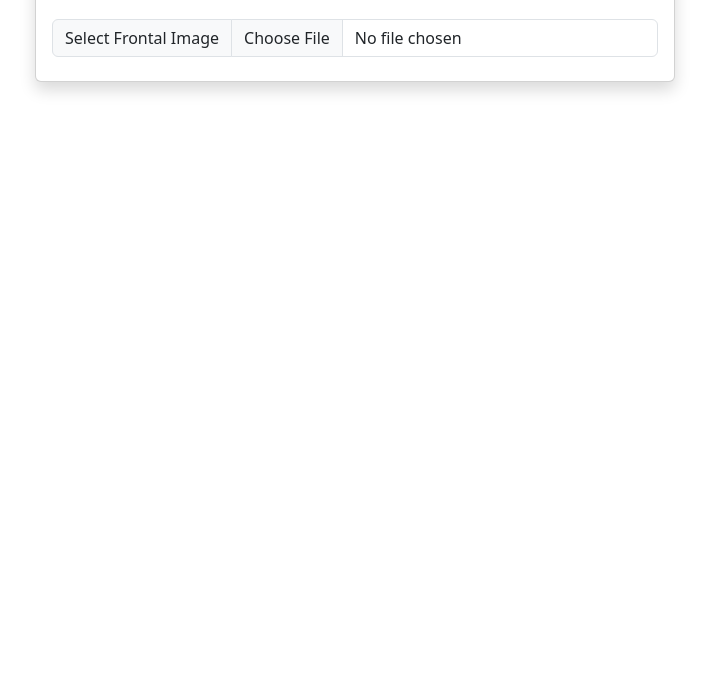
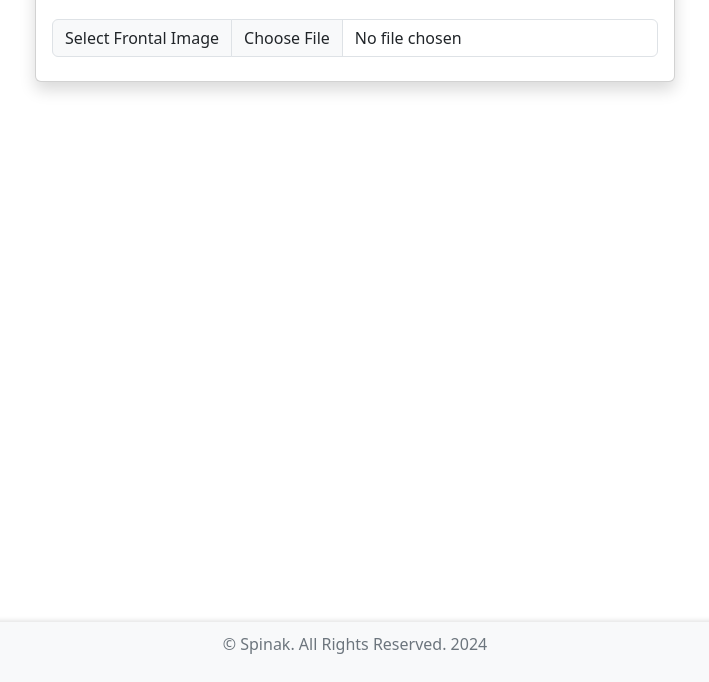
Before and after one commit to Tanushree227/canvasPractise, a plain HTML site: page index.html in a window 1280 px wide. Shown: the part 118-800 px from the top of the page, without its empty margins (285-994 px from the left). Drawn offline with nearby package versions, Linux system fonts and the light colour scheme.

Commit message:
added footer

```diff
--- a/index.html
+++ b/index.html
@@ -4,22 +4,42 @@
     <meta charset="UTF-8">
     <meta name="viewport" content="width=device-width, initial-scale=1.0">
     <title>Spinak</title>
-<link href="https://cdn.jsdelivr.net/npm/bootstrap@5.3.2/dist/css/bootstrap.min.css" rel="stylesheet" integrity="sha384-T3c6CoIi6uLrA9TneNEoa7RxnatzjcDSCmG1MXxSR1GAsXEV/Dwwykc2MPK8M2HN" crossorigin="anonymous"/>
 
+    <link href="https://cdn.jsdelivr.net/npm/bootstrap@5.3.2/dist/css/bootstrap.min.css" rel="stylesheet"
+          integrity="sha384-T3c6CoIi6uLrA9TneNEoa7RxnatzjcDSCmG1MXxSR1GAsXEV/Dwwykc2MPK8M2HN" crossorigin="anonymous"/>
+    <style>
+        footer {
+                background-color: #f8f9fa;
+                color: #6c757d;
+                text-align: center;
+                padding: 10px 0;
+                width: 100%;
+                position: fixed;
+                bottom: 0;
+                 box-shadow: 0 -2px 4px rgba(0, 0, 0, 0.1);
+            }
+    </style>
 </head>
 <body>
 <div>
     <div class="card w-50 mx-auto my-5 shadow align-center">
         <h1 class="mt-3 mx-5 text-center">Welcome to Spinak</h1>
         <div class="input-group mb-2 card-body">
-                <label class="input-group-text" for="frontalImage">Select Frontal Image</label>
+            <label class="input-group-text" for="fileInput">Select Frontal Image</label>
             <input name="img" type="file" class="form-control" id="fileInput" accept="image/*"/>
         </div>
     </div>
     <canvas class="z-1 position-absolute align-center" id="canvas"></canvas>
 </div>
 
+<footer>
+    <div class="container">
+        <p>&copy; Spinak. All Rights Reserved. <span id="currentYear"></span></p>
+    </div>
+</footer>
+
 <script>
+
     document.addEventListener("DOMContentLoaded", function() {
    const fileInput = document.getElementById('fileInput');
    const canvas = document.getElementById('canvas');
@@ -86,8 +106,13 @@ document.addEventListener("DOMContentLoaded", function() {
 
    canvas.addEventListener('click', draw);
 });
+    document.getElementById('currentYear').textContent = new Date().getFullYear();
 </script>
-<script src="https://cdn.jsdelivr.net/npm/@popperjs/core@2.11.8/dist/umd/popper.min.js" integrity="sha384-I7E8VVD/ismYTF4hNIPjVp/Zjvgyol6VFvRkX/vR+Vc4jQkC+hVqc2pM8ODewa9r" crossorigin="anonymous"></script>
-<script src="https://cdn.jsdelivr.net/npm/bootstrap@5.3.2/dist/js/bootstrap.min.js" integrity="sha384-BBtl+eGJRgqQAUMxJ7pMwbEyER4l1g+O15P+16Ep7Q9Q+zqX6gSbd85u4mG4QzX+" crossorigin="anonymous"></script>
+<script src="https://cdn.jsdelivr.net/npm/@popperjs/core@2.11.8/dist/umd/popper.min.js"
+        integrity="sha384-I7E8VVD/ismYTF4hNIPjVp/Zjvgyol6VFvRkX/vR+Vc4jQkC+hVqc2pM8ODewa9r"
+        crossorigin="anonymous"></script>
+<script src="https://cdn.jsdelivr.net/npm/bootstrap@5.3.2/dist/js/bootstrap.min.js"
+        integrity="sha384-BBtl+eGJRgqQAUMxJ7pMwbEyER4l1g+O15P+16Ep7Q9Q+zqX6gSbd85u4mG4QzX+"
+        crossorigin="anonymous"></script>
 </body>
 </html>
```
Also changed, not shown: styles.css (line endings or trailing spaces). Lines whose indentation alone changed are shown as unchanged.
